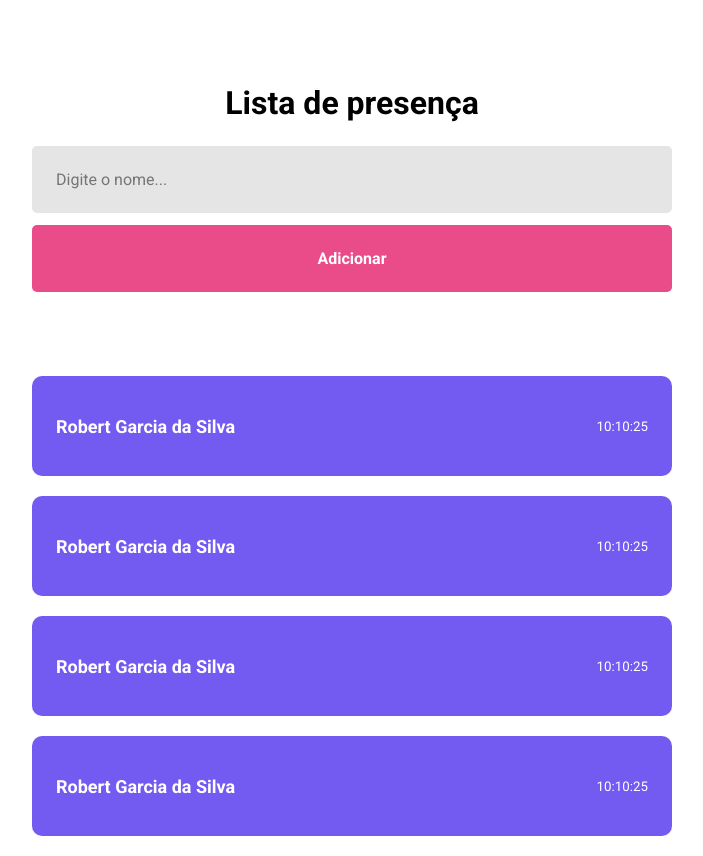
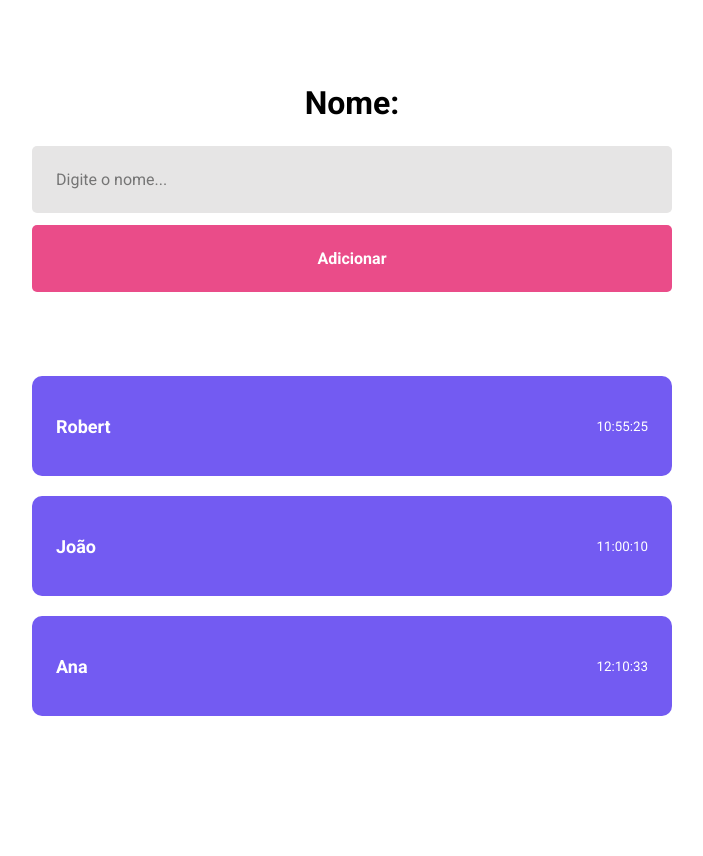
Before and after one commit to Rob30Garcia/especializar-front, a React (Vite) app in the folder reactapp/: page / in a window 1280 px wide. Shown: the whole page, without its empty margins (288-991 px from the left). After the commit the page ends 800 px from the top, so only its background shows below. Built offline with nearby package versions, Linux system fonts and the light colour scheme.

Commit message:
chore: use state

```diff
--- a/reactapp/src/components/Card/index.jsx
+++ b/reactapp/src/components/Card/index.jsx
@@ -1,10 +1,10 @@
 import './style.css';
 
-export function Card() {
+export function Card({ name, time }) {
   return (
     <div className="card">
-      <strong>Robert Garcia da Silva</strong>
-      <small>10:10:25</small>
+      <strong>{name}</strong>
+      <small>{time}</small>
     </div>
   );
 }
--- a/reactapp/src/pages/Home/index.jsx
+++ b/reactapp/src/pages/Home/index.jsx
@@ -1,18 +1,24 @@
+import { useState } from 'react';
 import { Card } from '../../components/Card';
 
 import './style.css';
 
 export function Home() {
+  const [studentName, setStudentName] = useState('');
+
   return (
     <div className="container">
-      <h1>Lista de presença</h1>
-      <input type="text" placeholder="Digite o nome..." />
+      <h1>Nome: {studentName}</h1>
+      <input
+        type="text"
+        placeholder="Digite o nome..."
+        onChange={e => setStudentName(e.target.value)}
+      />
       <button type="button">Adicionar</button>
 
-      <Card />
-      <Card />
-      <Card />
-      <Card />
+      <Card name="Robert" time="10:55:25" />
+      <Card name="João" time="11:00:10" />
+      <Card name="Ana" time="12:10:33" />
     </div>
   )
 }
```
